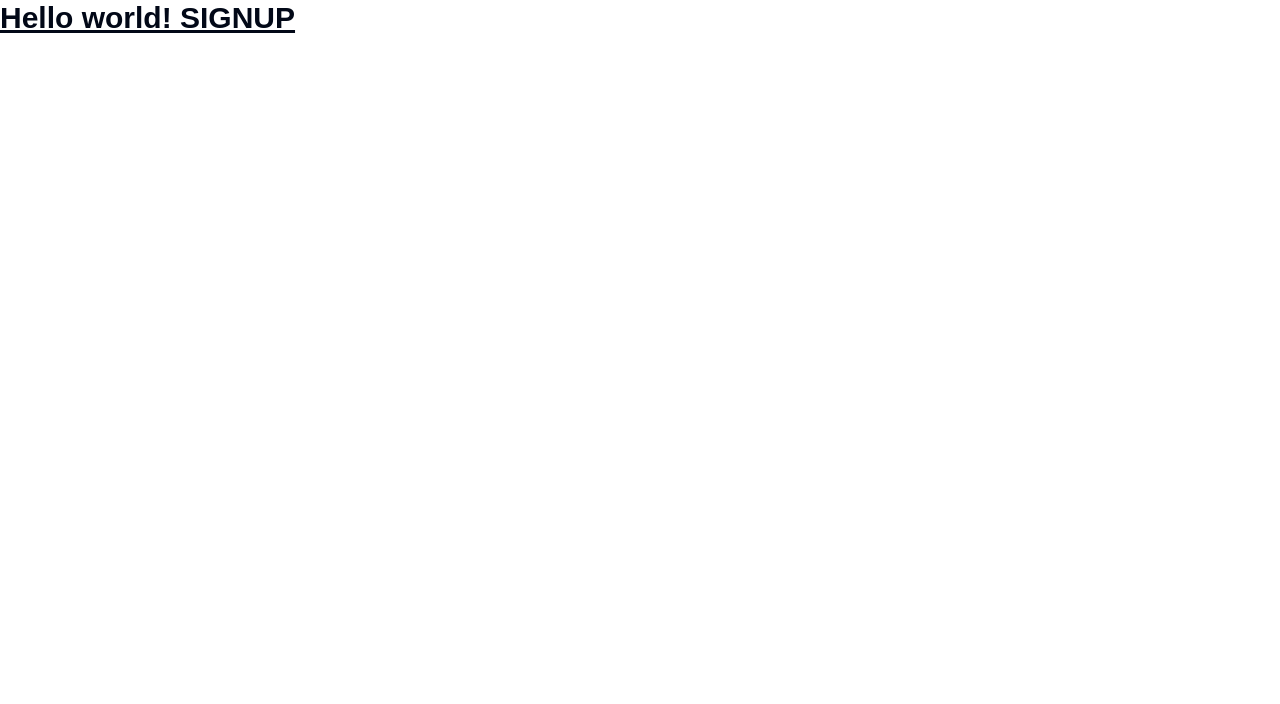
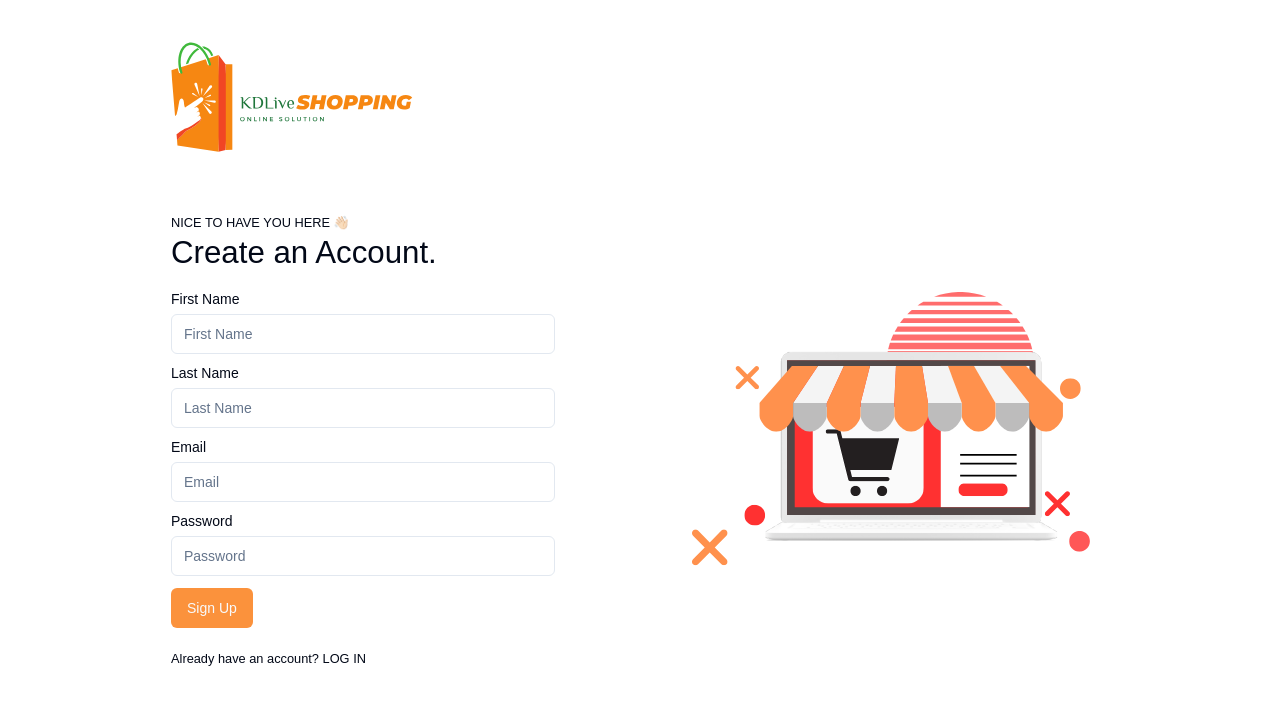
Before and after one commit to kdgerona/ecommerce-frontend, a Next.js app: page /signup in a window 1280 px wide. Shown: the top 704 px of the page. Built offline with nearby package versions, Linux system fonts and the light colour scheme; a web font is replaced by a local one.

Commit message:
Added: signup page

```diff
--- a/src/app/login/page.tsx
+++ b/src/app/login/page.tsx
@@ -1,8 +1,10 @@
 'use client';
 import { Text, Input } from '@components/atoms';
 import { Button } from '@/components/ui/button';
+import Link from 'next/link';
+import routes from '@resources/routes';
 
-const login: React.FC = () => {
+const Login: React.FC = () => {
   return (
     <div className='h-full w-full flex flex-col justify-center gap-5'>
       <div>
@@ -13,15 +15,19 @@ const login: React.FC = () => {
         <Input type='email' label='Email' placeholder='Email' />
         <Input type='password' label='Password' placeholder='Password' />
         <div>
-          <Button className='bg-orange-400' variant='default'>Login</Button>
+          <Button className='bg-orange-400' variant='default'>
+            Login
+          </Button>
         </div>
       </div>
       <Text>
         {"Don't have an account yet?"}{' '}
-        <strong className='underline'>{"GET STARTED - IT'S FREE"}</strong>
+        <Link className='hover:underline' href={routes?.signup?.default}>
+          {"GET STARTED - IT'S FREE"}
+        </Link>
       </Text>
     </div>
   );
 };
 
-export default login;
+export default Login;
--- a/src/app/page.tsx
+++ b/src/app/page.tsx
@@ -1,12 +1,13 @@
 'use client';
 import { useRouter } from 'next/navigation';
 import { useEffect } from 'react';
+import routes from '@resources/routes';
 
 const RootPage: React.FC = () => {
   const router = useRouter();
 
   useEffect(() => {
-    router.replace('/login');
+    router.replace(routes?.login?.default);
   });
 
   return <div>Loading...</div>;
--- /dev/null
+++ b/src/app/signup/layout.tsx
@@ -0,0 +1,28 @@
+import { IRootLayoutProps } from '@app/layout';
+import { AppLogo } from '@components/atoms';
+import Image from 'next/image';
+import OnlineShoppingTwo from '@assets/svg/OnlineShopping2.svg';
+
+const LoginLayout: React.FC<IRootLayoutProps> = (props) => {
+  const { children } = props;
+
+  return (
+    <main className='h-screen w-screen'>
+      <div className='h-full w-full px-[131px] flex'>
+        <div className='w-full p-10'>
+          <AppLogo className='w-[250px]' />
+          <div className='h-[80%] w-full'>{children}</div>
+        </div>
+        <div className='h-full w-full flex items-center justify-center'>
+          <Image
+            className='mt-32'
+            src={OnlineShoppingTwo}
+            alt='online-shopping'
+          />
+        </div>
+      </div>
+    </main>
+  );
+};
+
+export default LoginLayout;
--- a/src/app/signup/page.tsx
+++ b/src/app/signup/page.tsx
@@ -1,5 +1,35 @@
-import Image from 'next/image';
+'use client';
+import { Text, Input } from '@components/atoms';
+import { Button, buttonVariants } from '@/components/ui/button';
+import Link from 'next/link';
+import routes from '@resources/routes';
 
-export default function Home() {
-  return <h1 className='text-3xl font-bold underline'>Hello world! SIGNUP</h1>;
-}
+const Signup: React.FC = () => {
+  return (
+    <div className='h-full w-full flex flex-col justify-center gap-5'>
+      <div>
+        <Text>{'NICE TO HAVE YOU HERE 👋🏻'}</Text>
+        <Text variant='h5'>Create an Account.</Text>
+      </div>
+      <div className='flex flex-col gap-3'>
+        <Input type='text' label='First Name' placeholder='First Name' />
+        <Input type='text' label='Last Name' placeholder='Last Name' />
+        <Input type='email' label='Email' placeholder='Email' />
+        <Input type='password' label='Password' placeholder='Password' />
+        <div>
+          <Button className='bg-orange-400' variant='default'>
+            Sign Up
+          </Button>
+        </div>
+      </div>
+      <Text>
+        {'Already have an account?'}{' '}
+        <Link className='hover:underline' href={routes?.login?.default}>
+          LOG IN
+        </Link>
+      </Text>
+    </div>
+  );
+};
+
+export default Signup;
--- /dev/null
+++ b/src/resources/routes.ts
@@ -0,0 +1,14 @@
+const login = {
+  default: '/login',
+};
+
+const signup = {
+  default: '/signup',
+};
+
+const routes = {
+  login,
+  signup,
+};
+
+export default routes;
```
Also changed, not shown: src/assets/svg/OnlineShopping2.svg (added).
